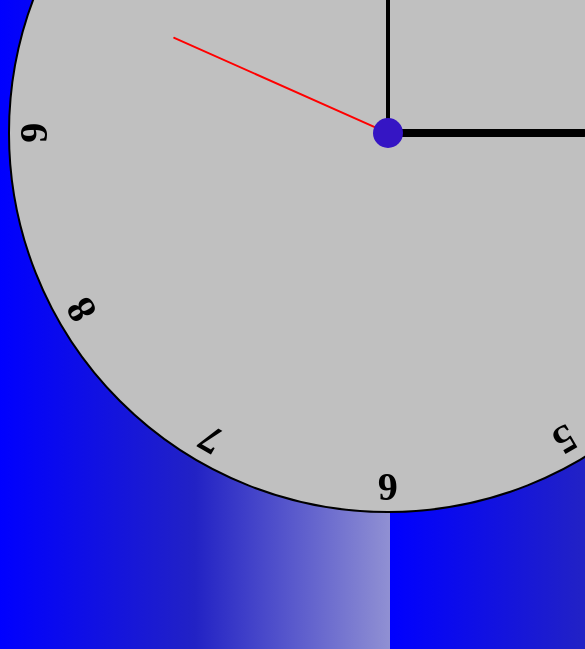
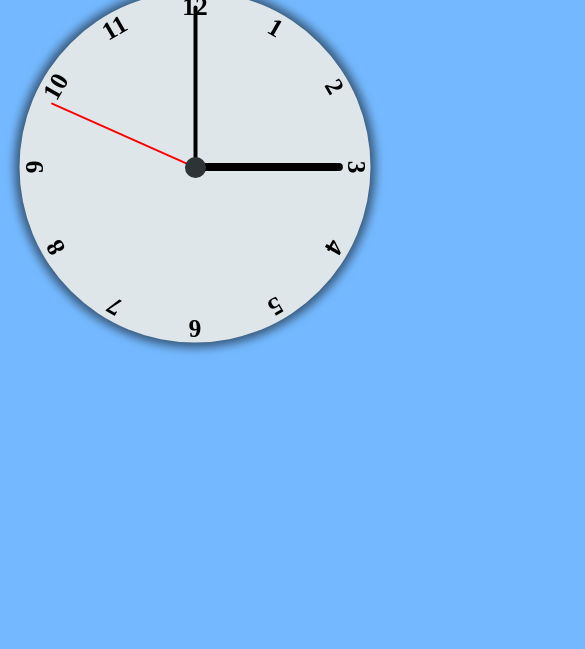
Before and after one commit to nipun140/analogClock, a plain HTML site: page index.html in a window 390 px wide. Shown: the part 255-904 px from the top of the page, 585 px wide, since content can reach past the window. After the commit the page ends 844 px from the top, so only its background shows below. Drawn offline with Linux system fonts and the light colour scheme.

Commit message:
responsive design implemented

```diff
--- a/styleclock.css
+++ b/styleclock.css
@@ -3,22 +3,22 @@
 }
 
 body {
-    background: linear-gradient(to right, blue, rgb(34, 34, 197), rgb(144, 144, 211));
-    /* overflow-x: hidden; */
-    /*no scrollbar*/
+    background: #74b9ff;
+    margin: 0px;
+    height: 100%;
 }
 
 .clock {
-    background-color: silver;
-    width: 90vh;
-    height: 90vh;
-    border: 2px solid black;
+    background-color: #dfe6e9;
+    width: 40vw;
+    height: 40vw;
+    box-shadow: 0px 0px 10px 5px rgba(0, 0, 0, 0.527);
     border-radius: 50%;
-    margin: auto;
-    position: relative;
-    /* top: 50%;
+    position: absolute;
+    top: 50%;
     left: 50%;
-    transform: translate(-50%, -50%);  */
+    transform: translate(-50%, -50%);
+    overflow: hidden;
 }
 
 .clock .numbers {
@@ -26,10 +26,29 @@ body {
     position: absolute;
     width: 100%;
     height: 100%;
-    /* background-color: red; */
     text-align: center;
-    font-size: 40px;
+    font-size: 4.5vw;
     font-weight: bold;
+}
+
+@media(max-width:600px) {
+    .clock .numbers {
+        font-size: 5.5vw !important;
+    }
+    .clock {
+        width: 70vw;
+        height: 70vw;
+    }
+}
+
+@media(max-width:400px) {
+    .clock .numbers {
+        font-size: 6.5vw !important;
+    }
+    .clock {
+        width: 90vw;
+        height: 90vw;
+    }
 }
 
 .numbers.number1 {
@@ -91,7 +110,7 @@ body {
 .hourhand {
     --rotation: ;
     width: 8px;
-    height: 200px;
+    height: 42%;
     background-color: black;
     transform: translateX(-50%) rotate(calc(var(--rotation) * 1deg));
     z-index: 10;
@@ -100,7 +119,7 @@ body {
 .minhand {
     --rotation: 40;
     width: 4px;
-    height: 210px;
+    height: 46%;
     background-color: black;
     transform: translateX(-50%) rotate(calc(var(--rotation) * 1deg));
 }
@@ -109,16 +128,16 @@ body {
     --rotation: ;
     width: 2px;
     background-color: red;
-    height: 235px !important;
+    height: 45% !important;
     transform: translateX(-50%) rotate(calc(var(--rotation) * 1deg));
 }
 
 .clock::after {
     content: "";
     position: absolute;
-    background-color: rgb(53, 21, 196);
-    width: 30px;
-    height: 30px;
+    background-color: #2d3436;
+    width: 6%;
+    height: 6%;
     border-radius: 50%;
     top: 50%;
     left: 50%;
```
